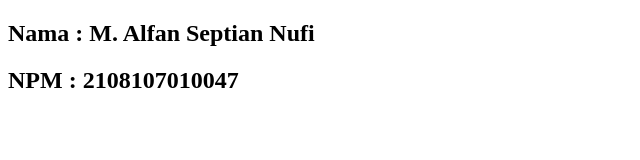
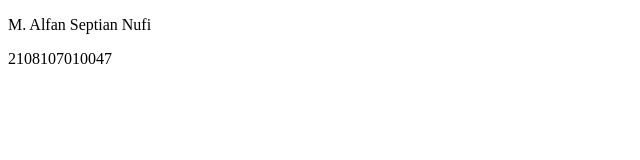
Before and after one commit to MuhammadFirdaus210/INF206-2023-A-JunkExchange, a plain HTML site: page 2108107010047.html in a window 1280 px wide. Shown: the whole page, without its empty margins (0-640 px from the left). Drawn offline with Linux system fonts and the light colour scheme.

Commit message:
Update Format

```diff
--- a/2108107010047.html
+++ b/2108107010047.html
@@ -1,13 +1,14 @@
 <!DOCTYPE html>
 <html lang="en">
-<head>
-    <meta charset="UTF-8">
-    <meta http-equiv="X-UA-Compatible" content="IE=edge">
-    <meta name="viewport" content="width=device-width, initial-scale=1.0">
-    <title>Document</title>
+    <head>
+        <meta charset="UTF-8">
+        <meta http-equiv="X-UA-Compatible" content="IE=edge">
+        <meta name="viewport" content="width=device-width, initial-scale=1.0">
+        <title>2108107010047</title>
+    <title>M. Alfan Septian Nufi</title>
 </head>
 <body>
-    <h2>Nama    : M. Alfan Septian Nufi</h2>
-    <h2>NPM     : 2108107010047</h2>
+    <p>M. Alfan Septian Nufi</p>
+    <p>2108107010047</p>
 </body>
 </html>
```
